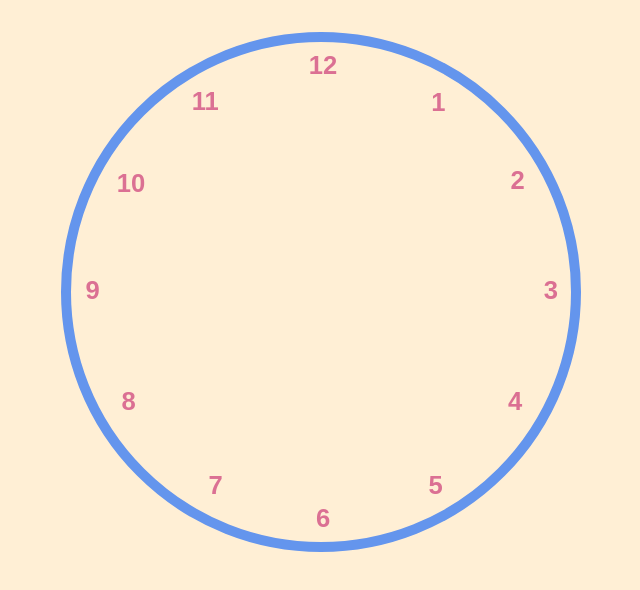
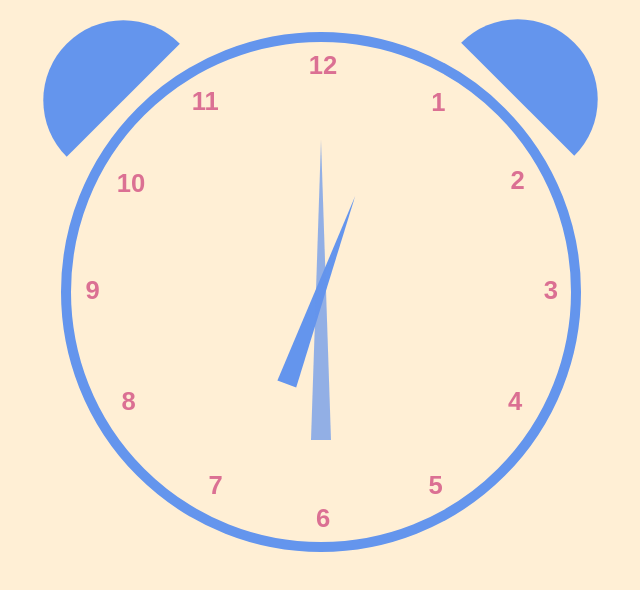
Before and after one commit to rtmalone/tell-the-time, a React (Create React App) app: page /level1 in a window 1280 px wide. Shown: the top 590 px of the page, without its empty margins (319-959 px from the left). Built offline with nearby package versions, Linux system fonts and the light colour scheme.

Commit message:
added clock hands and bell decorations

```diff
--- a/src/components/StyledComponents/index.js
+++ b/src/components/StyledComponents/index.js
@@ -35,3 +35,27 @@ export const Circle = styled.div`
   height: 500px;
   width: 500px;
 `
+export const ClockHand = styled.div`
+  height: 0;
+  width: 0;
+  border-left: 10px solid transparent;
+  border-right: 10px solid transparent;
+  border-bottom: ${props => props.length}px solid ${props => props.hour ? 'cornflowerblue' : 'rgba(100,149,237,0.7)'};
+  ${''/* background-color: ${props => props.hour ? 'cornflowerblue' : 'palevioletred'} */}
+  position: relative;
+  left: 48%;
+  bottom: ${props => props.bottom}%;
+  transform:rotate(${props => props.deg}deg);
+`
+
+export const HalfCircle = styled.div `
+  background-color: cornflowerblue;
+  height: 80px;
+  width: 160px;
+  border-top-left-radius: 100px;
+  border-top-right-radius: 100px;
+  transform: rotate(${props => props.deg}deg);
+  position: relative;
+  top: ${props => props.top}em;
+  left: ${props => props.left}em;
+`
--- a/src/containers/Level1/index.js
+++ b/src/containers/Level1/index.js
@@ -1,6 +1,6 @@
 import React from 'react';
 
-import {Circle} from '../../components/StyledComponents';
+import {Circle, ClockHand, HalfCircle} from '../../components/StyledComponents';
 import './style.css';
 
 class Level1 extends React.Component {
@@ -25,11 +25,17 @@ class Level1 extends React.Component {
       return <li key={i} style={{transform:'translate('+obj.x+', '+obj.y+')'}}>{obj.num}</li>
     })
     return (
-      <Circle>
-        <ul className='digits'>
-          {digits}
-        </ul>
-      </Circle>
+      <div>
+        <Circle>
+          <HalfCircle deg={315} top={-0.6} left={-3.5}/>
+          <HalfCircle deg={45} top={-5.7} left={24.7} />
+          <ul className='digits'>
+            {digits}
+          </ul>
+          <ClockHand length={200} deg={20} bottom={58} hour/>
+          <ClockHand length={300} deg={0} bottom={108} />
+        </Circle>
+      </div>
     )
   }
 }
--- a/src/containers/Level1/style.css
+++ b/src/containers/Level1/style.css
@@ -1,5 +1,7 @@
 .digits {
   list-style: none;
+  position: relative;
+  bottom: 10em;
 }
 
 .digits li {
```
Also changed, not shown: src/components/ClockHand/index.js (added, +7 -0 lines).
